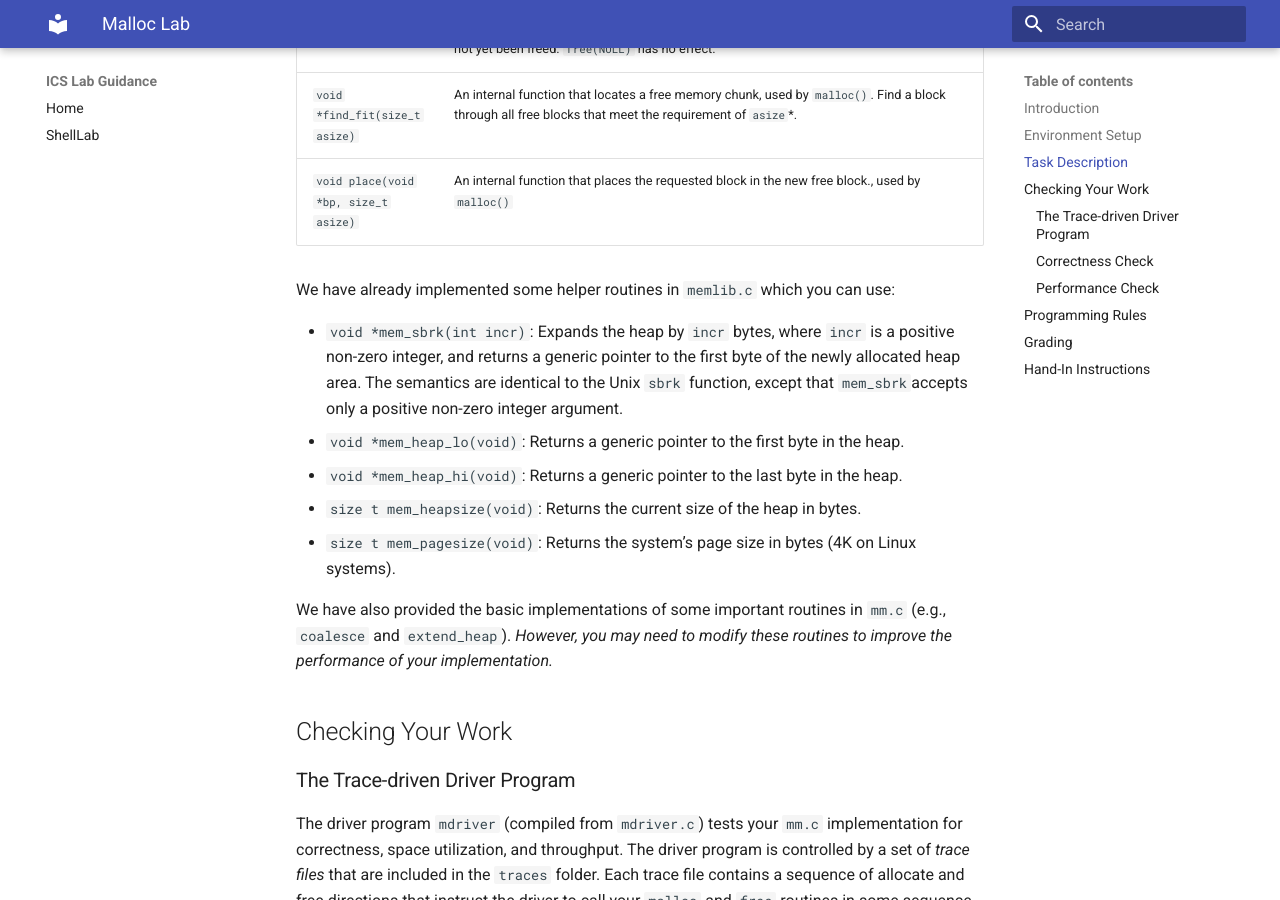
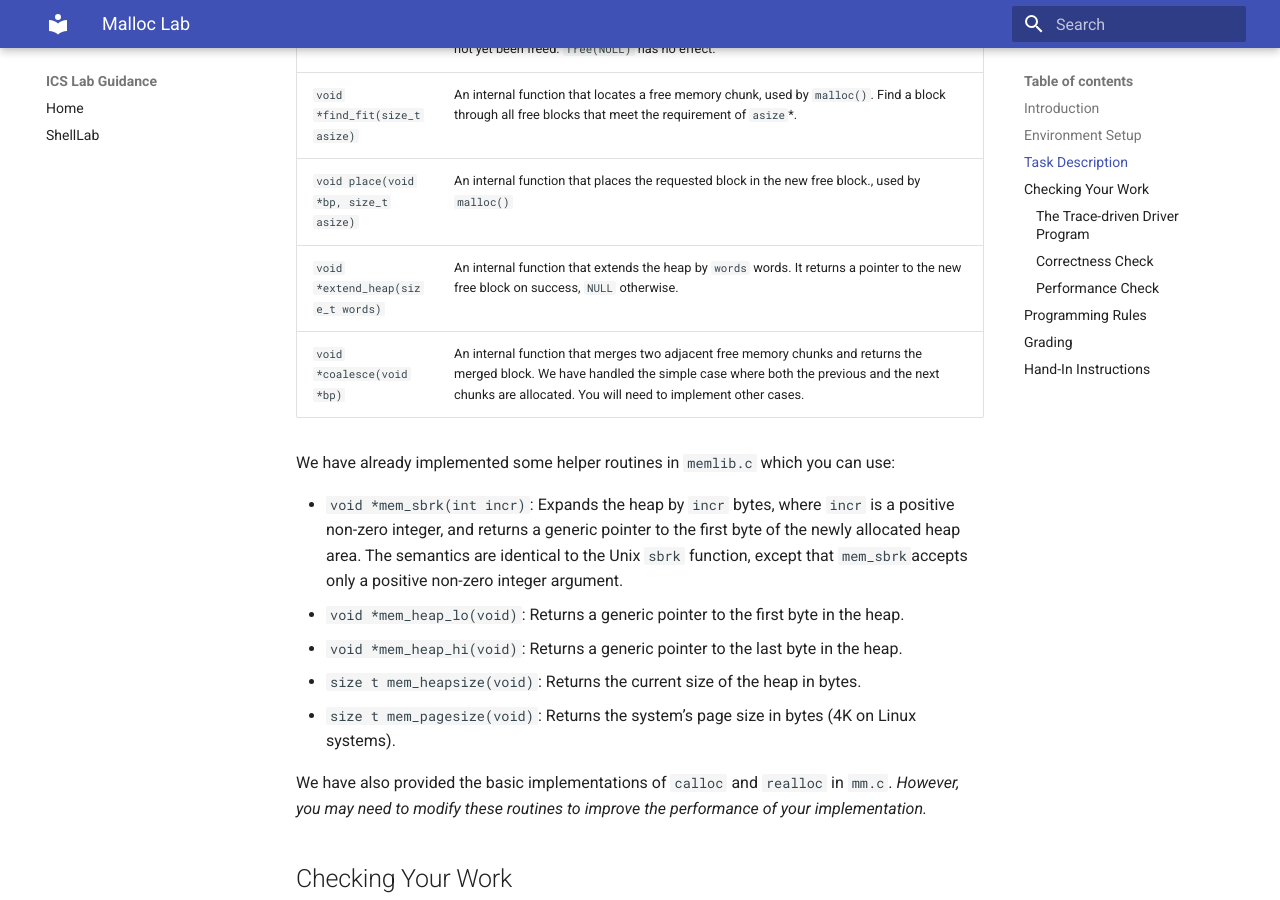
Before and after one commit to SEU-ICS/docs, an MkDocs documentation site: the page built from docs/malloc/index.md, in a window 1280 px wide and 900 px high, scrolled down 1270 px. Built offline with MkDocs 1.6.1 and Material for MkDocs 9.7.7, drawn with Linux system fonts in a browser that asks for light colours.

Commit message:
update malloc lab docs

```diff
--- a/docs/malloc/index.md
+++ b/docs/malloc/index.md
@@ -31,6 +31,8 @@ You will need to implement a dynamic storage allocator within `mm.c` by implemen
 |`void free(void *ptr)` | The exposed API that frees allocated memory chunks. This routine frees the block pointed to by `ptr`. It returns nothing. This routine is only guaranteed to work when the passed pointer (i.e., `ptr`) was returned by an earlier call to `malloc`, `calloc`, or `realloc` and has not yet been freed. `free(NULL)` has no effect. |
 |`void *find_fit(size_t asize)` | An internal function that locates a free memory chunk, used by `malloc()`. Find a block through all free blocks that meet the requirement of `asize`*. |
 |`void place(void *bp, size_t asize)` | An internal function that places the requested block in the new free block., used by `malloc()` |
+| `void *extend_heap(size_t words)` | An internal function that extends the heap by `words` words. It returns a pointer to the new free block on success, `NULL` otherwise.  |
+| `void *coalesce(void *bp)` | An internal function that merges two adjacent free memory chunks and returns the merged block. We have handled the simple case where both the previous and the next chunks are allocated. You will need to implement other cases. |
 
 We have already implemented some helper routines in `memlib.c` which you can use:
 
@@ -40,7 +42,7 @@ We have already implemented some helper routines in `memlib.c` which you can use
 * `size t mem_heapsize(void)`: Returns the current size of the heap in bytes.
 * `size t mem_pagesize(void)`: Returns the system’s page size in bytes (4K on Linux systems).
 
-We have also provided the basic implementations of some important routines in `mm.c` (e.g., `coalesce` and `extend_heap`). *However, you may need to modify these routines to improve the performance of your implementation.*
+We have also provided the basic implementations of `calloc` and `realloc` in `mm.c`. *However, you may need to modify these routines to improve the performance of your implementation.*
 
 ## Checking Your Work
 
```
